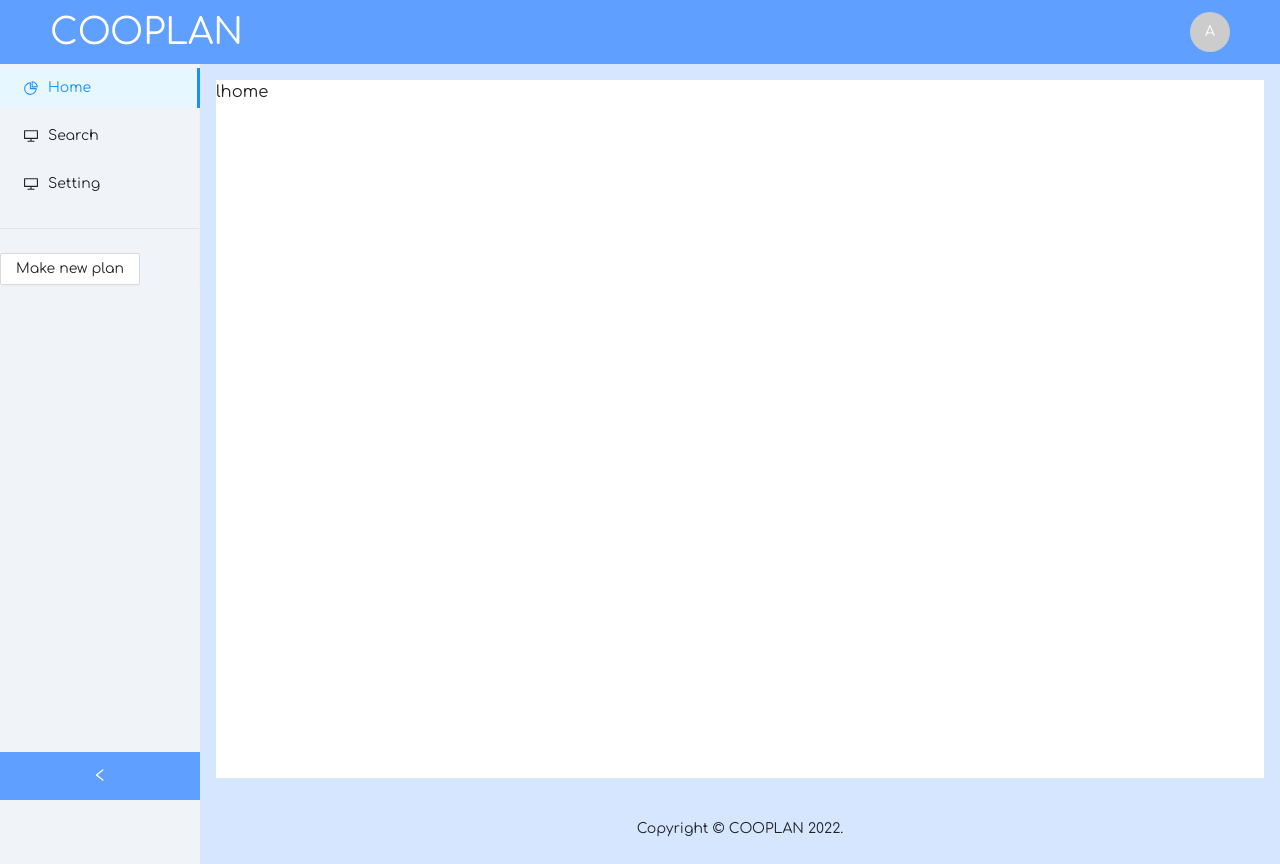
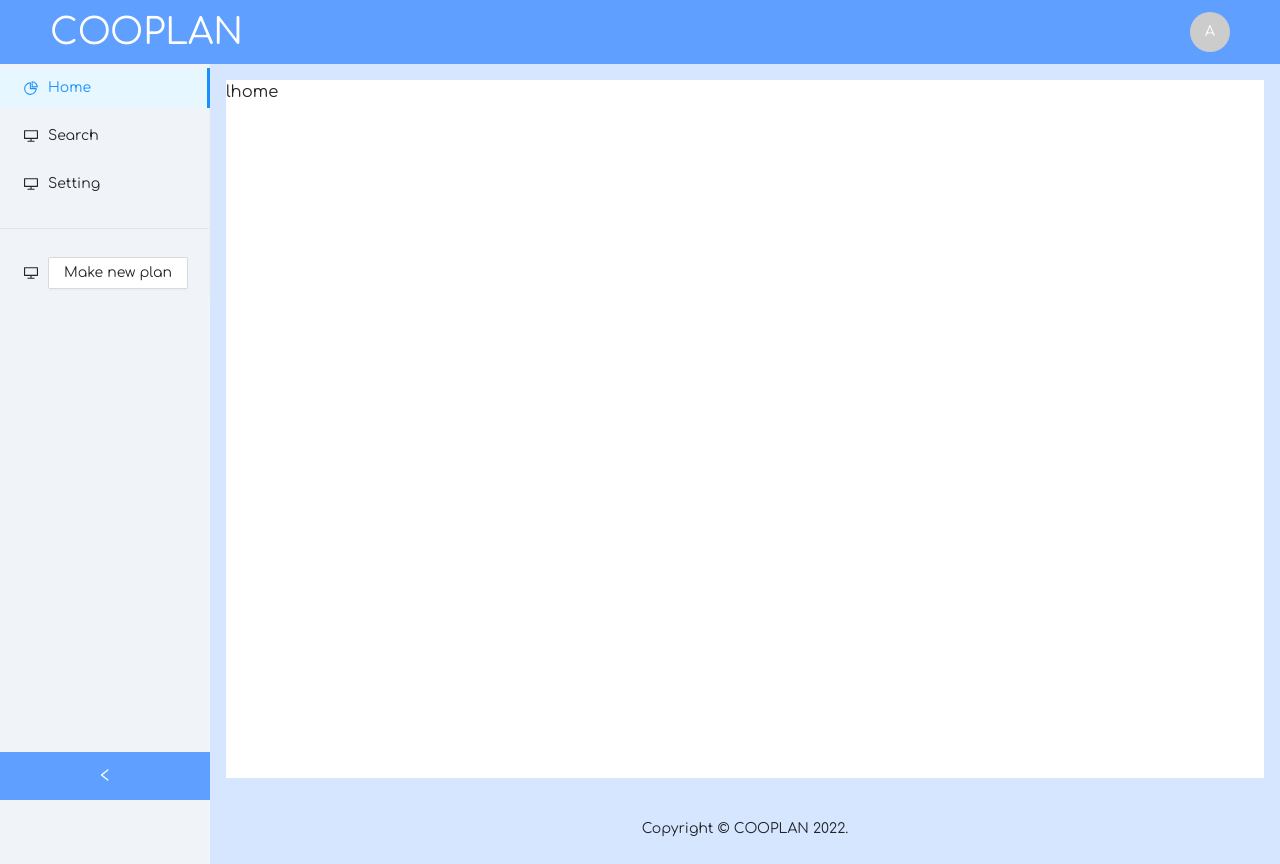
Before and after one commit to xuq2/coo-plan, a Next.js app: page /home in a window 1280 px wide. Built offline with nearby package versions, Linux system fonts and the light colour scheme.

Commit message:
Update SideBar.js

```diff
--- a/components/SideBar.js
+++ b/components/SideBar.js
@@ -16,15 +16,17 @@ function SideBar() {
     <>
       {/* TODO: background颜色要改, 选择颜色改变加重 */}
       <Sider
-        style={{ backgroundColor: "#F0F4F9" }}
+        style={{ backgroundColor: "#F0F4F9"}}
         collapsible
         collapsed={collapsed}
         onCollapse={() => setCollapsed(!collapsed)}
+        width="210px"
       >
         <Menu
           style={{ backgroundColor: "#F0F4F9" }}
           defaultSelectedKeys={["1"]}
           mode="inline"
+
         >
           <Menu.Item key="1" icon={<PieChartOutlined />}>
             Home
@@ -38,7 +40,10 @@ function SideBar() {
           </Menu.Item>
           <Divider/>
           {/* TODO： 回收时不会隐藏 */}
+          <Menu.Item key="4" title="Make new plan" icon={<DesktopOutlined /> } >
+
           <Button>Make new plan</Button>
+          </Menu.Item>
         </Menu>
       </Sider>
     </>
```
